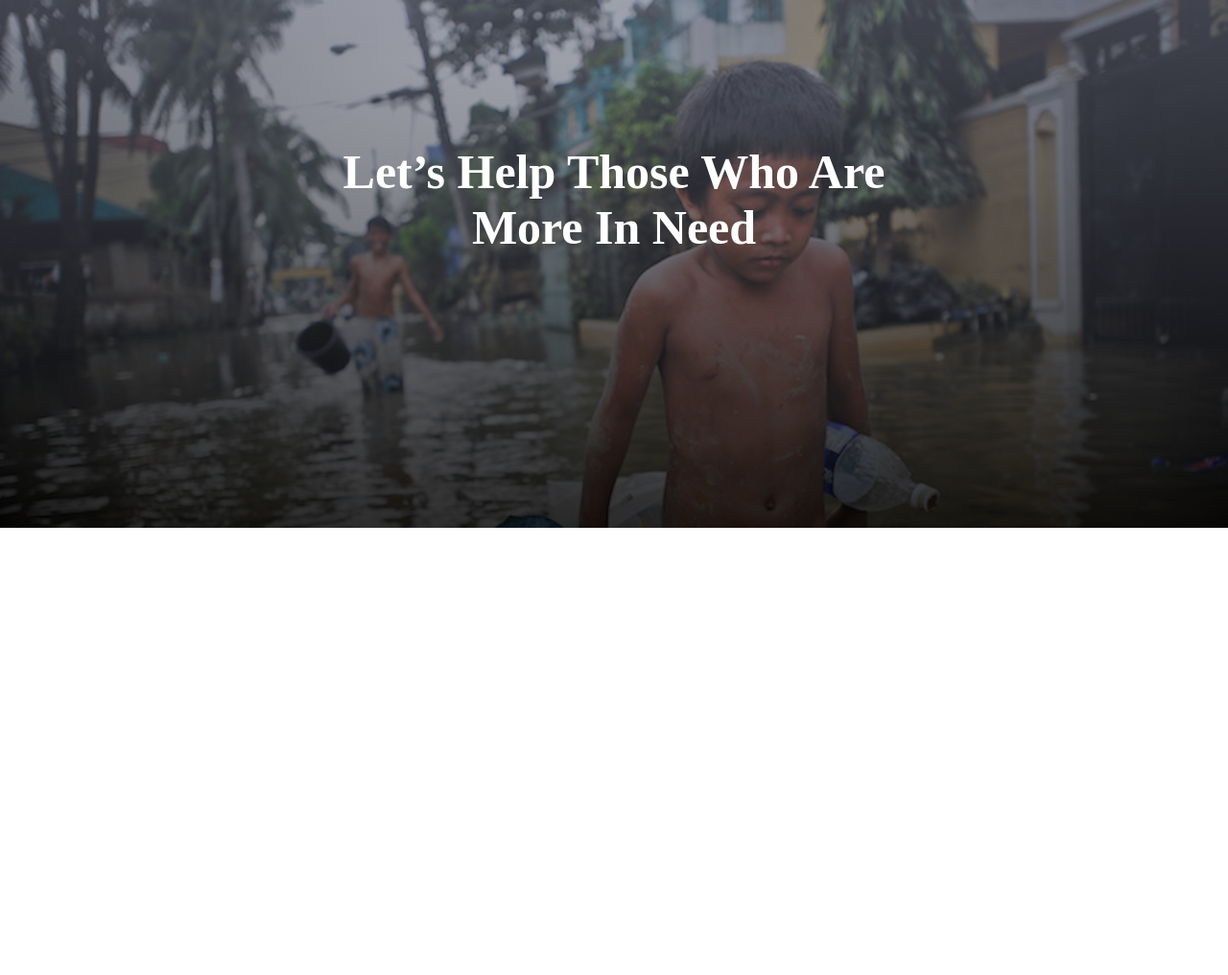
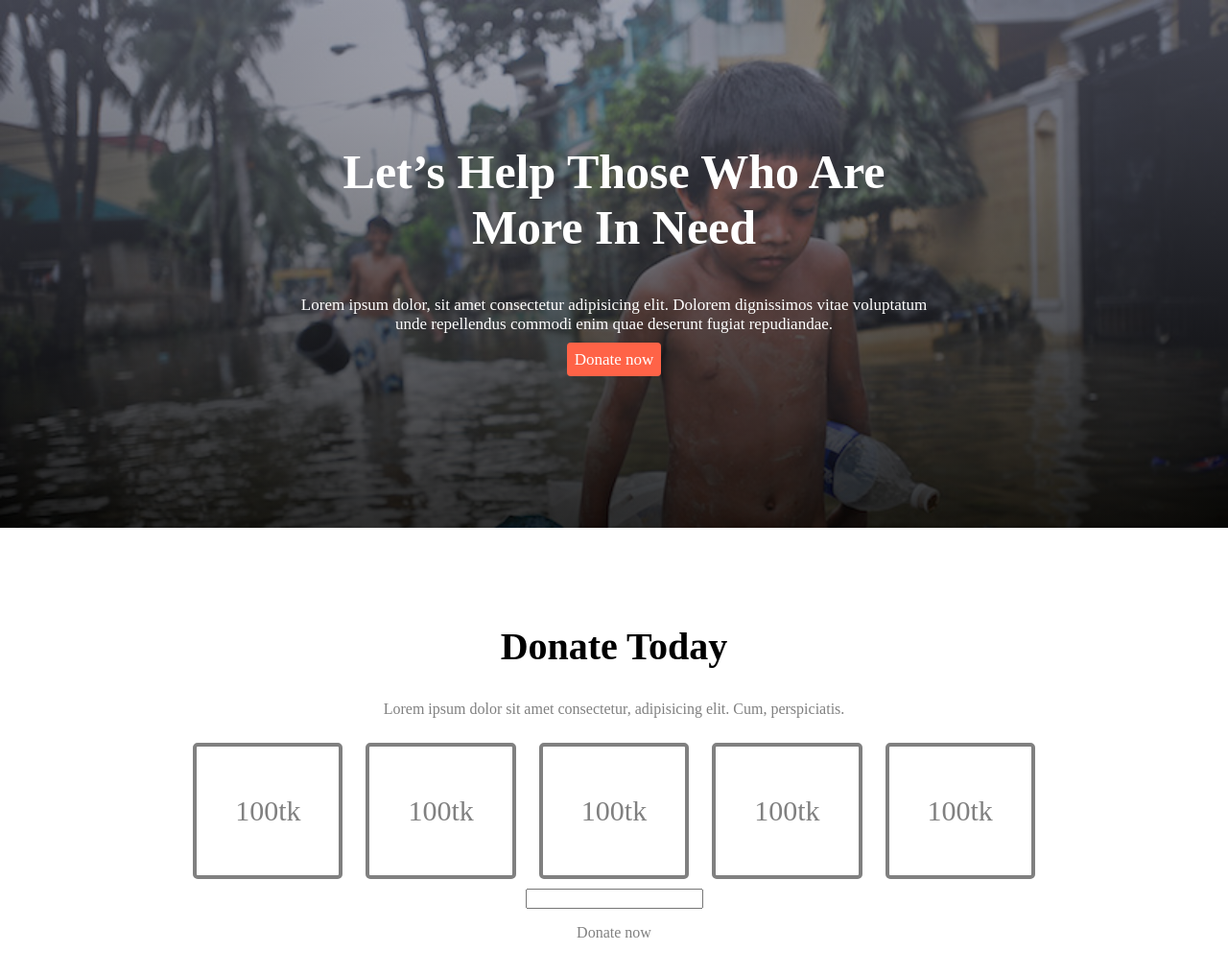
Before and after one commit to sabrina-here/donate, a plain HTML site: page index.html in a window 1280 px wide. Shown: the whole page at 96% size. Before the commit the page ends 800 px from the top, so only its background shows below. Drawn offline with Linux system fonts and the light colour scheme.

Commit message:
two sections

```diff
--- a/index.html
+++ b/index.html
@@ -10,8 +10,31 @@
   <body>
     <section class="intro">
       <h1>Let’s Help Those Who Are More In Need</h1>
+      <p>
+        Lorem ipsum dolor, sit amet consectetur adipisicing elit. Dolorem
+        dignissimos vitae voluptatum unde repellendus commodi enim quae deserunt
+        fugiat repudiandae.
+      </p>
+      <p><span class="orange-btn">Donate now</span></p>
     </section>
-    <section class="donate"></section>
+    <section class="donate">
+      <div>
+        <h1>Donate Today</h1>
+        <p>
+          Lorem ipsum dolor sit amet consectetur, adipisicing elit. Cum,
+          perspiciatis.
+        </p>
+        <div class="boxes">
+          <div class="box"><p>100tk</p></div>
+          <div class="box"><p>100tk</p></div>
+          <div class="box"><p>100tk</p></div>
+          <div class="box"><p>100tk</p></div>
+          <div class="box"><p>100tk</p></div>
+        </div>
+        <input type="text" />
+        <p><span class="orange-btn">Donate now</span></p>
+      </div>
+    </section>
     <section class="d-plan"></section>
     <section class="my-creative"></section>
     <section class="update"></section>
--- a/style.css
+++ b/style.css
@@ -1,6 +1,8 @@
 body {
   margin: 0;
 }
+
+/* intro section */
 .intro {
   background-image: linear-gradient(
       to bottom,
@@ -19,4 +21,38 @@ body {
   text-align: center;
   font-size: 50px;
   padding: 150px 300px;
+  padding-bottom: 0;
 }
+.intro p {
+  color: white;
+  margin-top: 0;
+  text-align: center;
+  font-size: 17px;
+  padding: 0px 300px;
+}
+.intro .orange-btn {
+  color: white;
+  background-color: tomato;
+  padding: 8px;
+  border-radius: 4px;
+}
+
+/* donate section */
+.donate {
+  margin: 100px;
+  text-align: center;
+}
+.donate h1 {
+  font-size: 40px;
+}
+.donate p {
+  color: gray;
+}
+.donate .box {
+  display: inline-block;
+  font-size: 30px;
+  padding: 20px 40px;
+  border: solid grey 4px;
+  border-radius: 5px;
+  margin: 10px 10px;
+}
```
